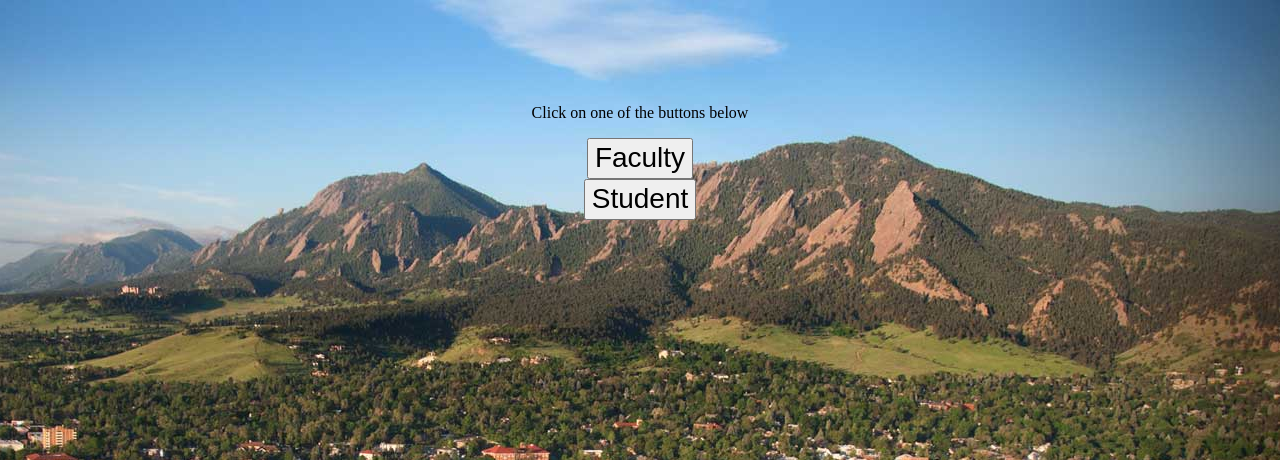
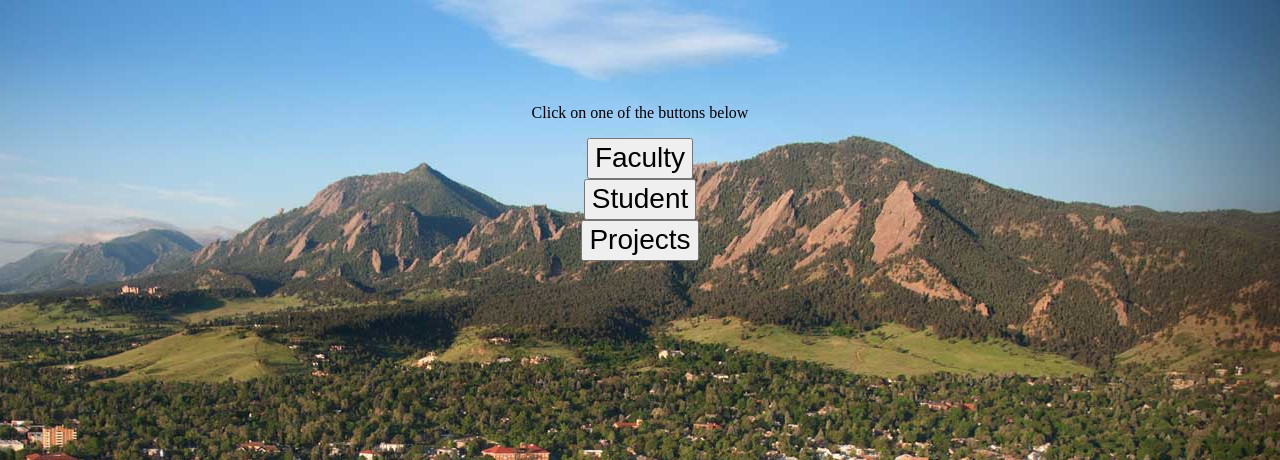
Before and after one commit to ckamat1/CSCI5828---Tachyon, a Django app: page / in a window 1280 px wide. Shown: the top 460 px of the page. Run offline with Django 3.2, Linux system fonts and the light colour scheme; some libraries are stand-ins or nearby versions.

Commit message:
changing home page details

```diff
--- a/mysite/dlcapp/templates/index.html
+++ b/mysite/dlcapp/templates/index.html
@@ -14,6 +14,7 @@
                 <div id="about1"><label>Click on one of the buttons below</label><br>
                     <button formaction="/faculty/">Faculty</button><br>
                     <button formaction="/home/">Student</button><br>
+                    <button formaction="/listOfProjects/">Projects</button>
                 </div>
             <!--<a href="faculty.html" target ="_parent">Faculty form</a><br>-->
             <!--<a href="Student.html" target="_parent">Student form</a>-->
```
